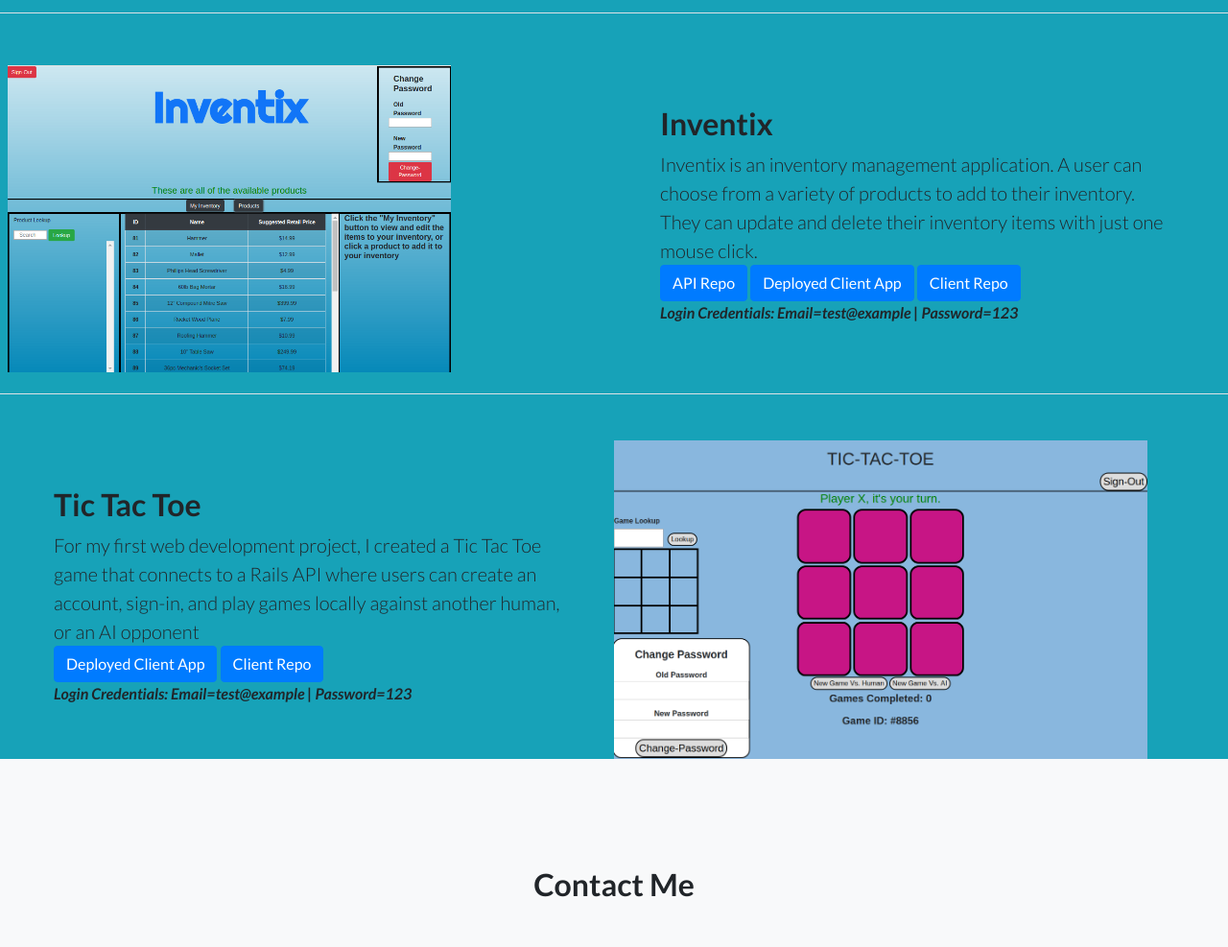
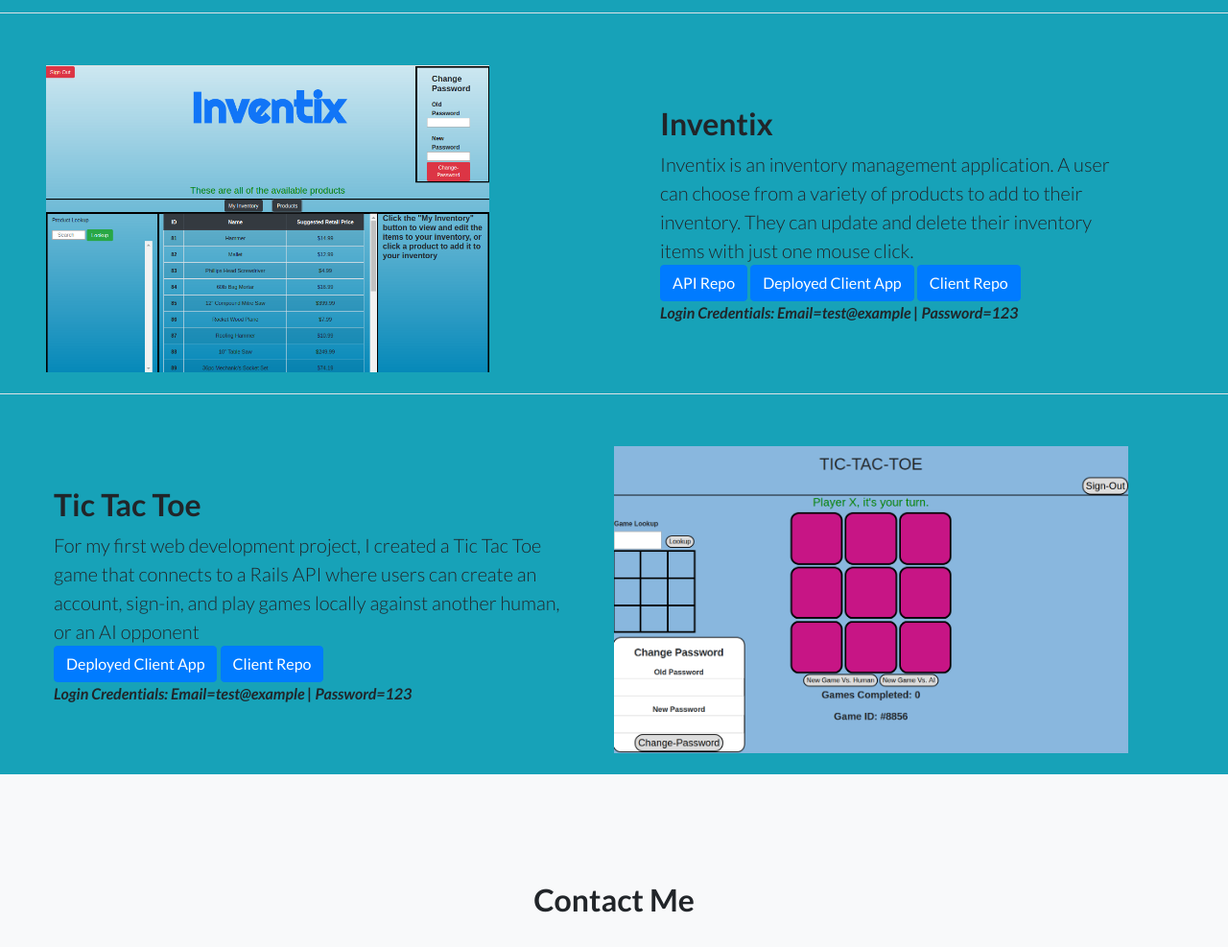
Before and after one commit to ghood97/ghood97.github.io, a website: page index.html in a window 1280 px wide. Shown: the part 2788-3775 px from the top of the page at 96% size. Drawn offline with Linux system fonts and the light colour scheme.

Commit message:
Add bootstrap rules to showcase

```diff
--- a/index.html
+++ b/index.html
@@ -182,7 +182,7 @@
       </div>
       <div class="border-top my-3"></div>
       <div class="row no-gutters d-flex align-items-center mx-2 mt-5">
-        <div class="col-lg-6 order-lg-2 text-white showcase-img" style="background-image: url('./public/ask-nicely.png');"></div>
+        <div class="col-lg-6 order-lg-2 text-white showcase-img " style="background-image: url('./public/ask-nicely.png');"></div>
         <div class="col-lg-6 order-lg-1 my-auto showcase-text">
           <h2>Ask-Nicely</h2>
           <p class="lead mb-0">I worked with a team to develop a single-page survey taking application. This app has a JavaScript front-end and uses Express.js with MongoDB for the back-end. Handlebars played a big part of displaying all of the surveys while also making sure only clean data was put into the app. Utilizing GitHub made it very easy to collaborate with the rest of my team to make sure all of our code was working against each others.</p>
@@ -193,7 +193,7 @@
         </div>
       </div>
       <div class="border-top my-3"></div>
-      <div class="row no-gutters d-flex align-items-center mt-5 mx-2">
+      <div class="row no-gutters d-flex align-items-center mt-5 mx-5">
         <div class="col-lg-6 order-lg-1 text-white showcase-img" style="background-image: url('./public/inventory_client.png');"></div>
         <div class="col-lg-6 order-lg-2 my-auto showcase-text">
           <h2>Inventix</h2>
@@ -205,7 +205,7 @@
         </div>
       </div>
       <div class="border-top my-3"></div>
-      <div class="row no-gutters mx-2 mt-5">
+      <div class="row no-gutters mx-2 mt-5 pb-3 d-flex align-items-center">
         <div class="col-lg-6 order-lg-2 text-white showcase-img" style="background-image: url('./public/tic_tac_toe_client.png');"></div>
         <div class="col-lg-6 order-lg-1 my-auto showcase-text">
           <h2>Tic Tac Toe</h2>
```
